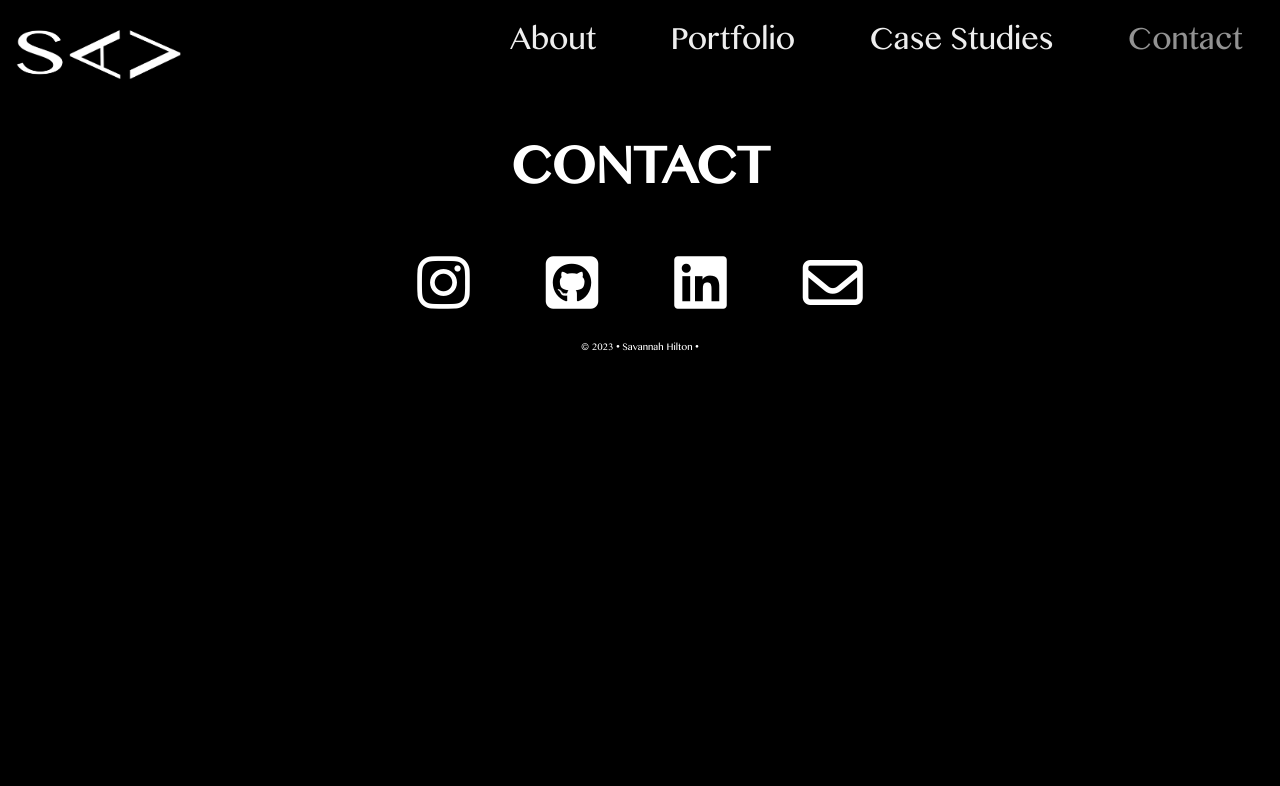
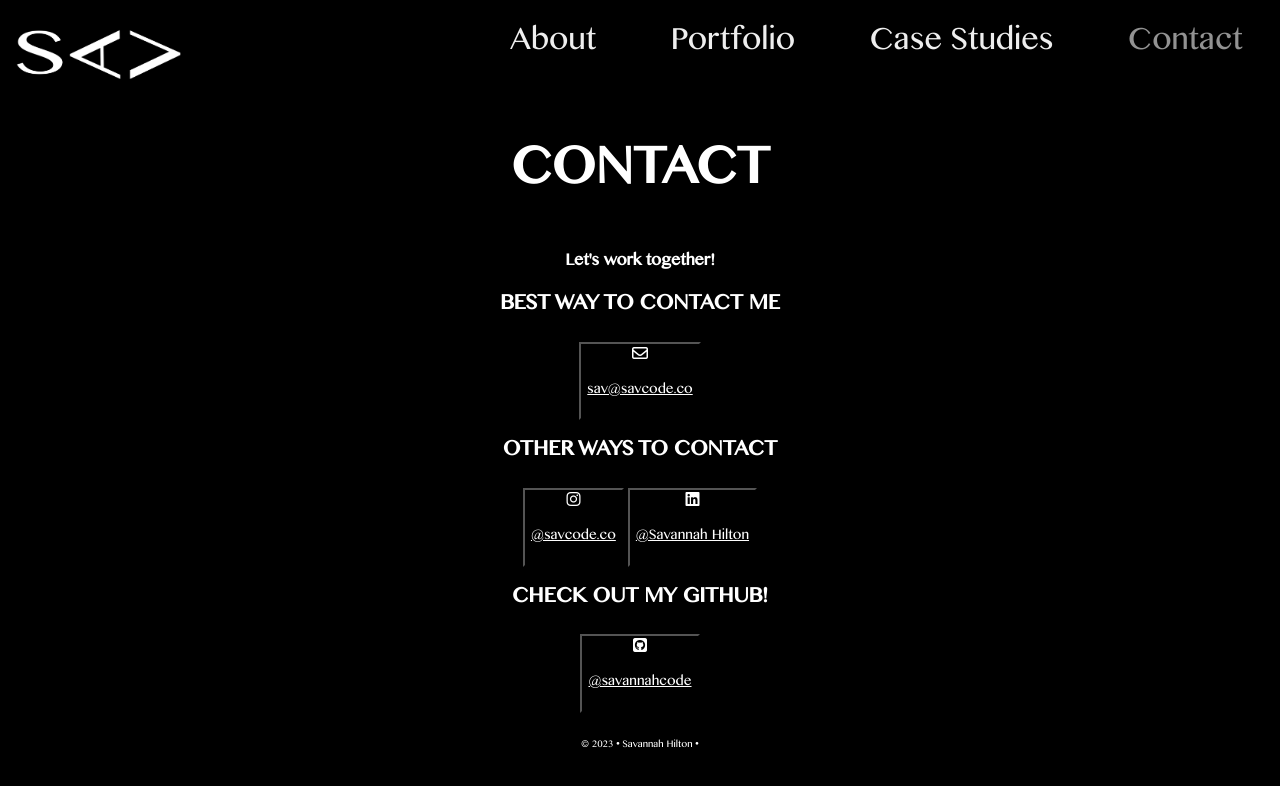
Before and after one commit to savannahcode/SAVcodePortfolio, a website: page contact.html in a window 1280 px wide. Drawn offline with Linux system fonts and the light colour scheme.

Commit message:
updated contact.html

```diff
--- a/contact.html
+++ b/contact.html
@@ -50,20 +50,39 @@
     <!-- CONTENT HERE -->
     <main>
       <h1>CONTACT</h1>
-
-      <div class="icons">
-        <a href="https://www.instagram.com/savcode.co/"
-          ><i class="fa-brands fa-instagram"></i
-        ></a>
-        <a href="https://github.com/savannahcode"
-          ><i class="fa-brands fa-square-github"></i
-        ></a>
-        <a href="www.linkedin.com/in/savannah-hilton"
-          ><i class="fa-brands fa-linkedin"></i
-        ></a>
-        <a href="mailto: sav@savcode.co"
-          ><i class="fa-regular fa-envelope"></i
-        ></a>
+      <h3>Let's work together!</h3>
+      <div class="contactDiv">
+        <h2>BEST WAY TO CONTACT ME</h2>
+        <button>
+          <a href="mailto: sav@savcode.co"
+            ><i class="fa-regular fa-envelope"></i>
+            <p>sav@savcode.co</p>
+          </a>
+        </button>
+      </div>
+      <div class="contactDiv">
+        <h2>OTHER WAYS TO CONTACT</h2>
+        <button>
+          <a href="https://www.instagram.com/savcode.co/"
+            ><i class="fa-brands fa-instagram"></i>
+            <p>@savcode.co</p>
+          </a>
+        </button>
+        <button>
+          <a href="www.linkedin.com/in/savannah-hilton"
+            ><i class="fa-brands fa-linkedin"></i>
+            <p>@Savannah Hilton</p>
+          </a>
+        </button>
+      </div>
+      <div class="contactDiv">
+        <h2>CHECK OUT MY GITHUB!</h2>
+        <button>
+          <a href="https://github.com/savannahcode"
+            ><i class="fa-brands fa-square-github"></i>
+            <p>@savannahcode</p>
+          </a>
+        </button>
       </div>
     </main>
 
```
